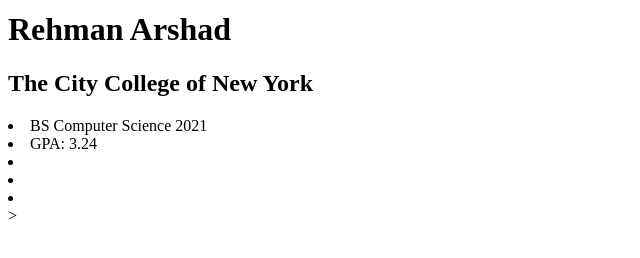
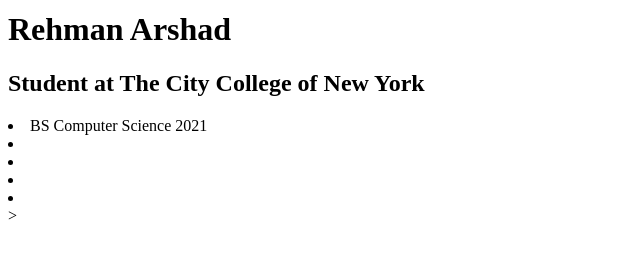
Before and after one commit to rehman000/rehman000.github.io, a plain HTML site: page index.html in a window 1280 px wide. Shown: the part 390-648 px from the top of the page, without its empty margins (0-640 px from the left). Drawn offline with Linux system fonts and the light colour scheme; files whose address does not match are found by name.

Commit message:
minor changes

```diff
--- a/index.html
+++ b/index.html
@@ -9,11 +9,11 @@
   </head>
     <img src="C:\Users\Rehman\Documents\GitHub\rehman000.github.io\Passport Photo.png" alt="">
     <h1> Rehman Arshad</h1>
-    <h2> The City College of New York</h2>
+    <h2> Student at The City College of New York</h2>
   <body>
     </<ul>
       <li> BS Computer Science 2021</li>
-      <li> GPA: 3.24 </li>
+      <li> </li>
       <li>  </li>
       <li></li>
       <li></li>
```
